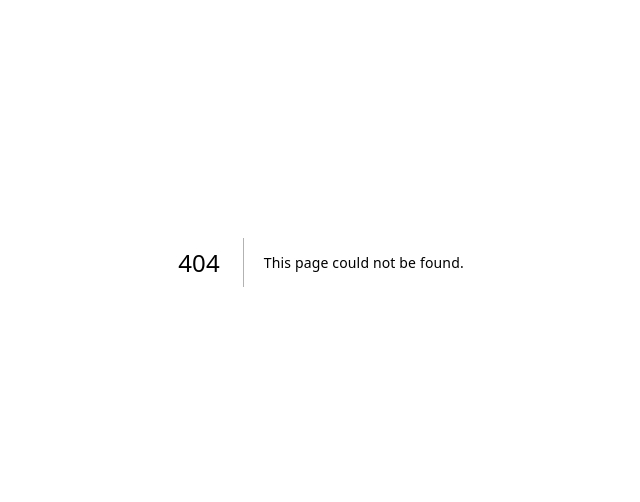
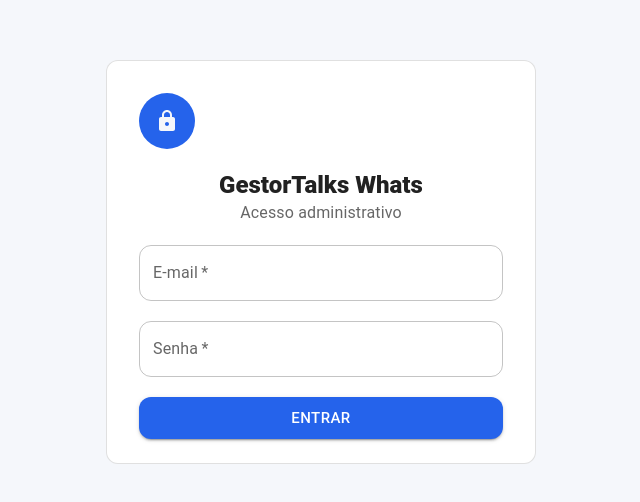
Before and after one commit to joaops2305/gestortalks-whatsapp-panel, a Next.js app: page /login in a window 1280 px wide. Before the commit this address had no page. Shown: the part 138-640 px from the top of the page, without its empty margins (319-959 px from the left). Built offline with nearby package versions, Linux system fonts and the light colour scheme; no server answers.

Commit message:
feat: adiciona tela de login

```diff
--- /dev/null
+++ b/src/app/login/page.tsx
@@ -0,0 +1,51 @@
+'use client';
+
+import LockRoundedIcon from '@mui/icons-material/LockRounded';
+import { Alert, Avatar, Box, Button, Card, CardContent, Stack, TextField, Typography } from '@mui/material';
+import { useRouter } from 'next/navigation';
+import { FormEvent, useState } from 'react';
+import { api } from '@/services/api';
+
+export default function LoginPage() {
+  const router = useRouter();
+  const [email, setEmail] = useState('');
+  const [password, setPassword] = useState('');
+  const [error, setError] = useState('');
+  const [loading, setLoading] = useState(false);
+
+  async function submit(event: FormEvent) {
+    event.preventDefault();
+    setLoading(true);
+    setError('');
+    try {
+      const response = await api.post('/api/auth/login', { email, password });
+      localStorage.setItem('gtw_token', response.data.token);
+      localStorage.setItem('gtw_user', JSON.stringify(response.data.user));
+      router.replace('/');
+    } catch (requestError: any) {
+      setError(requestError?.response?.data?.error || 'Não foi possível entrar.');
+    } finally {
+      setLoading(false);
+    }
+  }
+
+  return (
+    <Box minHeight="100vh" display="grid" sx={{ placeItems: 'center', p: 2, bgcolor: 'background.default' }}>
+      <Card elevation={0} sx={{ width: '100%', maxWidth: 430, border: '1px solid', borderColor: 'divider' }}>
+        <CardContent sx={{ p: 4 }}>
+          <Stack component="form" spacing={2.5} onSubmit={submit}>
+            <Avatar sx={{ width: 56, height: 56, mx: 'auto', bgcolor: 'primary.main' }}><LockRoundedIcon /></Avatar>
+            <Box textAlign="center">
+              <Typography variant="h5" fontWeight={800}>GestorTalks Whats</Typography>
+              <Typography color="text.secondary">Acesso administrativo</Typography>
+            </Box>
+            {error && <Alert severity="error">{error}</Alert>}
+            <TextField label="E-mail" type="email" value={email} onChange={(e) => setEmail(e.target.value)} required fullWidth />
+            <TextField label="Senha" type="password" value={password} onChange={(e) => setPassword(e.target.value)} required fullWidth />
+            <Button type="submit" variant="contained" size="large" disabled={loading}>{loading ? 'Entrando...' : 'Entrar'}</Button>
+          </Stack>
+        </CardContent>
+      </Card>
+    </Box>
+  );
+}
```
